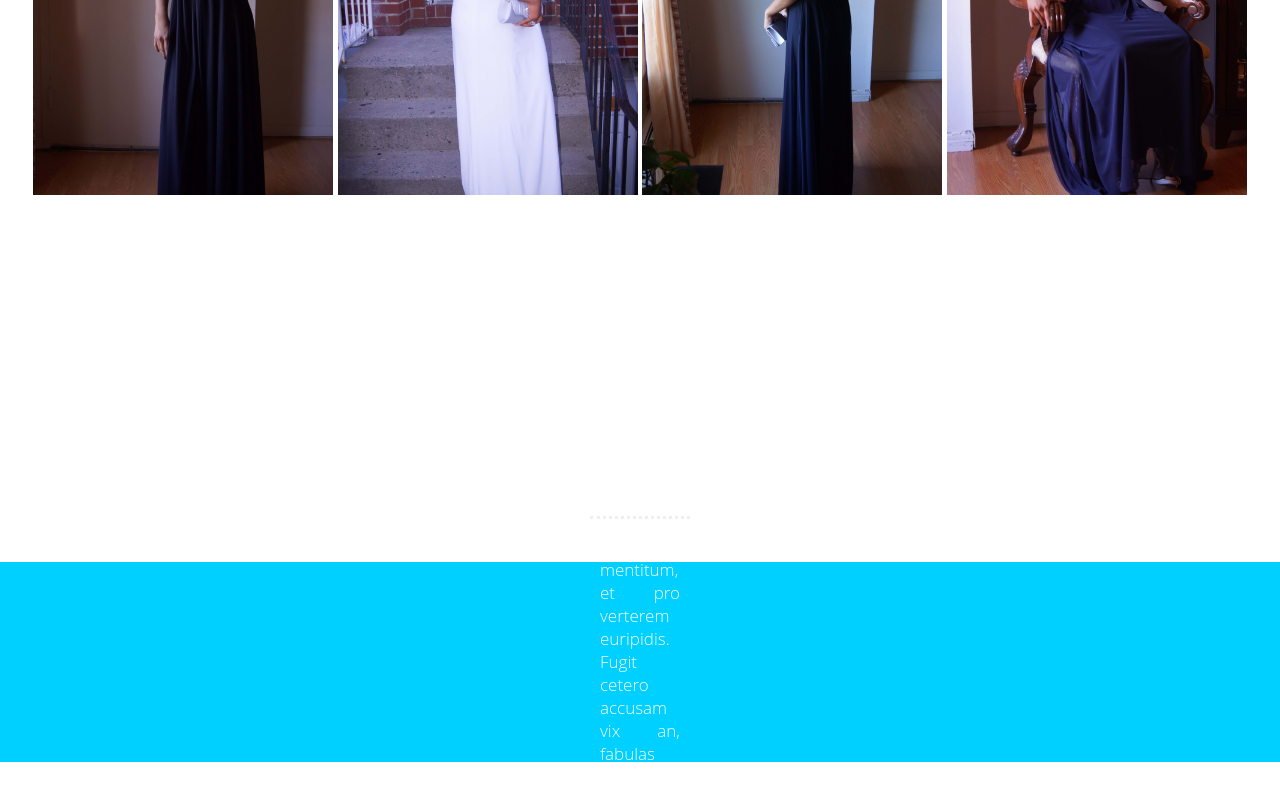
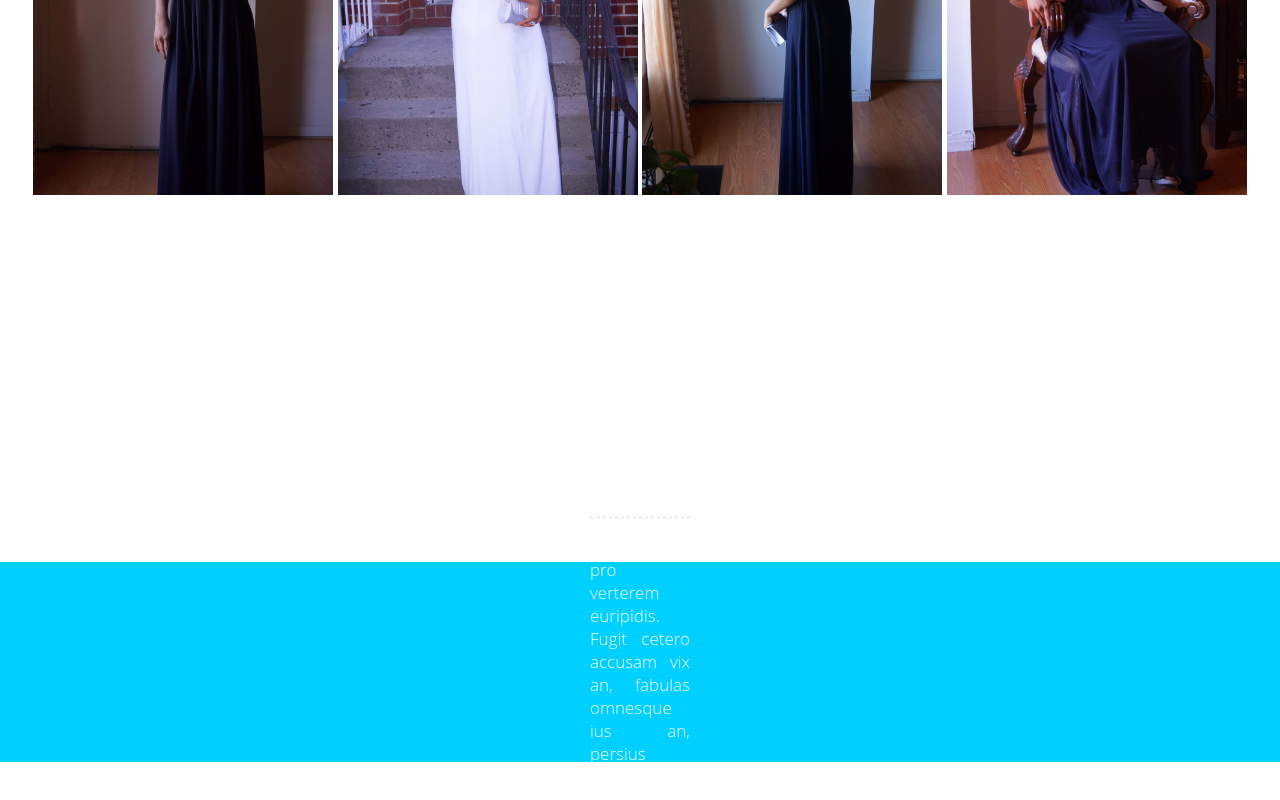
Before and after one commit to manuelymotita/portfolio, a plain HTML site: page index.html in a window 1280 px wide. Shown: the part 488-1288 px from the top of the page. Drawn offline with Linux system fonts and the light colour scheme; files that its build step writes are made by us from their sources; files whose address does not match are found by name.

Commit message:
remove margin on <p>

```diff
--- a/style.css
+++ b/style.css
@@ -107,9 +107,7 @@ h1	{
 p	{
 	color:#ffffff;
 	text-align: justify;
-	margin-left:10px;
-	margin-right:10px;
-	width: 80%;
+	width: 100%;
 	}
 
 /*p#message {
```
